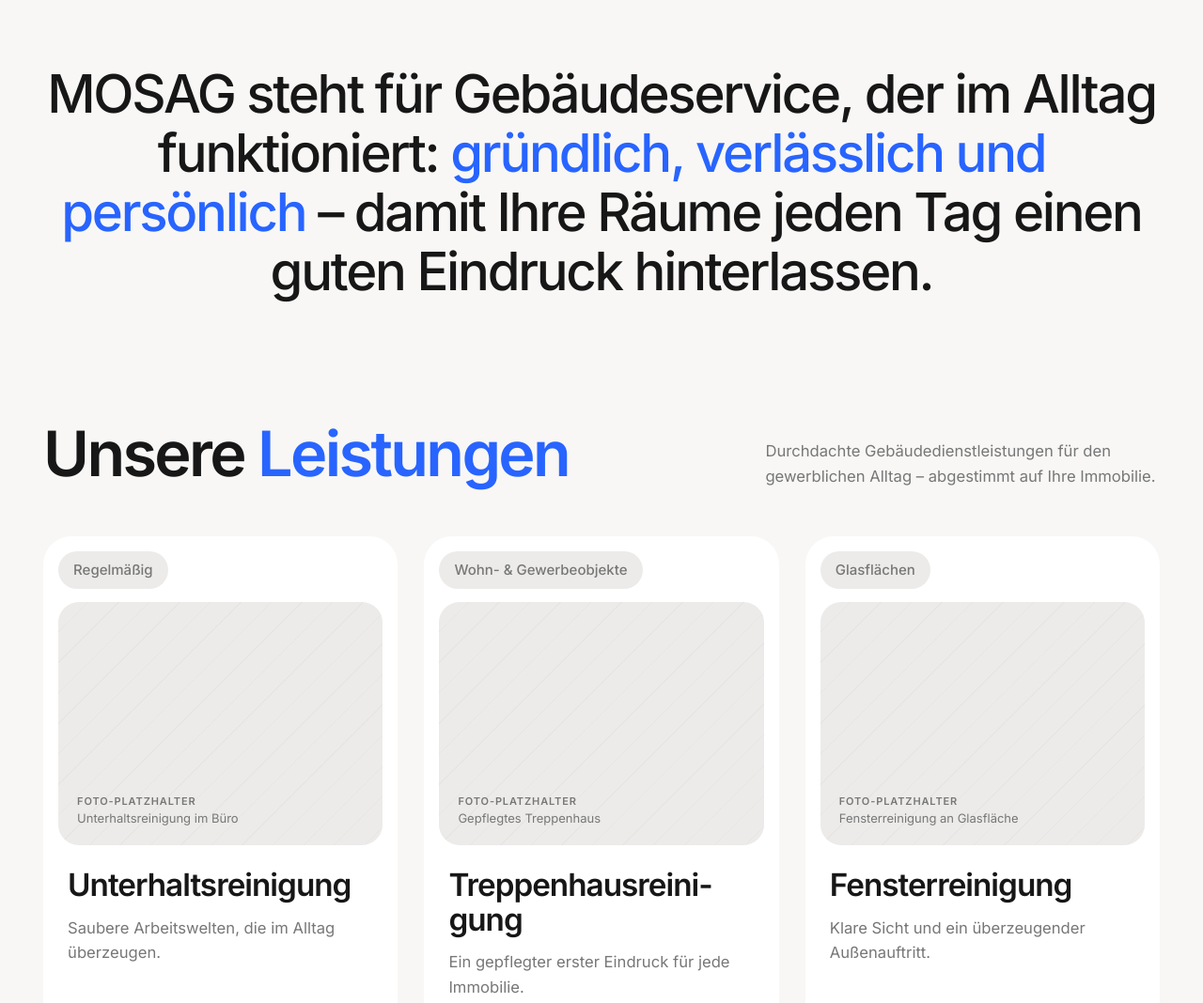
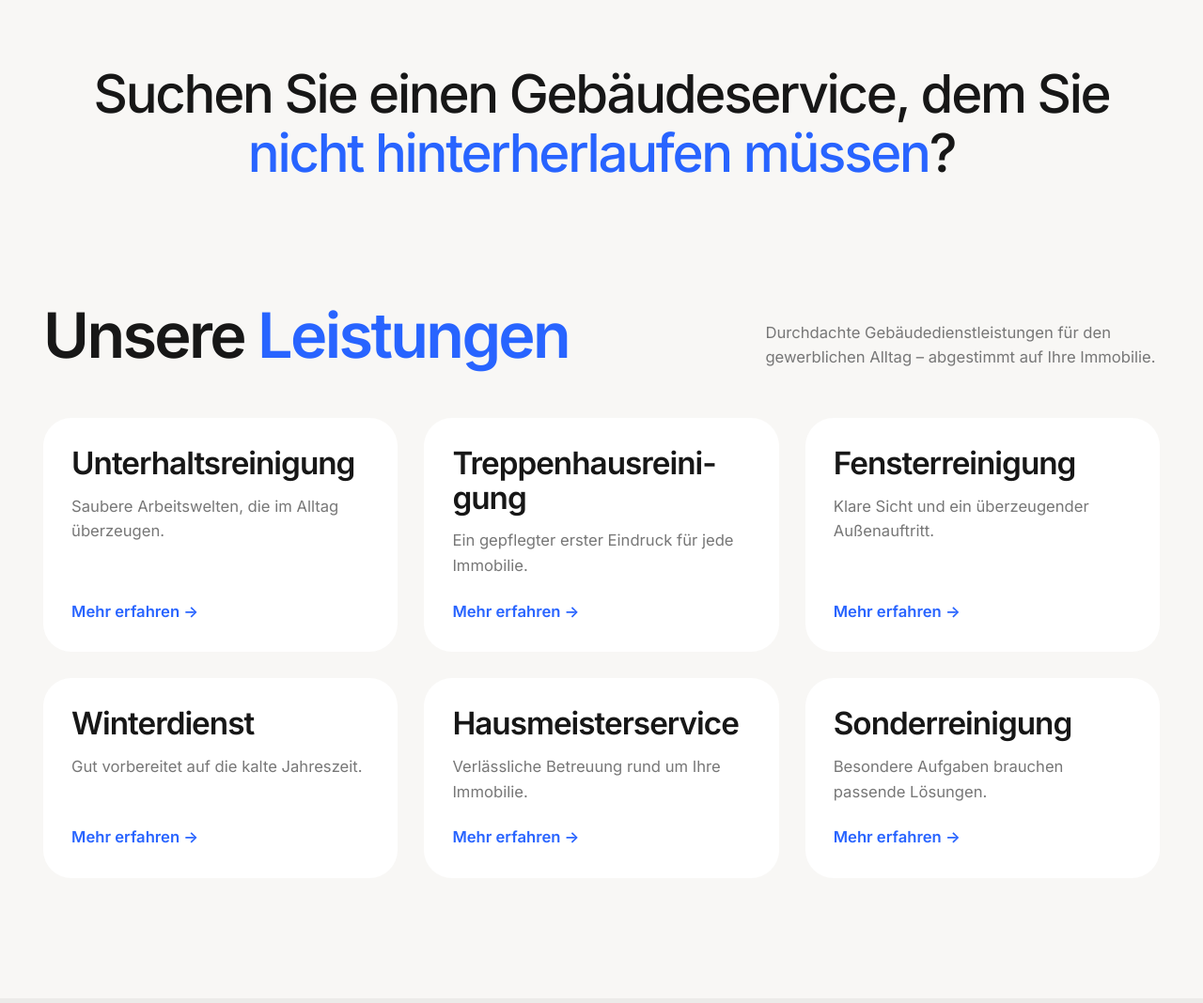
Before and after one commit to NaiFuse/mosag, an Astro site: page / in a window 1280 px wide. Shown: the part 860-1928 px from the top of the page at 94% size. Built offline with nearby package versions, Linux system fonts and the light colour scheme; Astro itself is replaced by a stand-in of ours.

Commit message:
New hero headline and intro statement, simplify service cards
Hero: "Saubere Räume. Ohne Hinterherlaufen." Intro asks about a service
you don't have to chase. Service cards now show only title, teaser and
"Mehr erfahren" (label pill and photo placeholder removed).

Co-Authored-By: Claude Opus 5.5 <noreply@anthropic.com>

```diff
--- a/src/data/site.ts
+++ b/src/data/site.ts
@@ -42,9 +42,3 @@ export const photos: Record<string, PhotoSlot> = {
  about3: { alt: 'Gepflegter Eingangsbereich nach der Reinigung', note: 'Ergebnis: gepflegter Eingangsbereich' },
  values: { alt: 'MOSAG-Mitarbeiter vor einem betreuten Objekt in Darmstadt', note: 'Team- oder Arbeitsfoto (Hochformat)' }
 };
-
-/** Kurzlabel je Leistung für die grauen Kartenlabels der Startseite. */
-export const serviceLabels: Record<string, string> = {
- unterhaltsreinigung: 'Regelmäßig', treppenhausreinigung: 'Wohn- & Gewerbeobjekte', fensterreinigung: 'Glasflächen',
- winterdienst: 'Saisonal', hausmeisterservice: 'Objektbetreuung', sonderreinigung: 'Nach Bedarf'
-};
--- a/src/pages/index.astro
+++ b/src/pages/index.astro
@@ -2,7 +2,7 @@
 import Base from '../layouts/Base.astro';
 import Photo from '../components/Photo.astro';
 import ContactForm from '../components/ContactForm.astro';
-import {services,site,photos,serviceLabels} from '../data/site';
+import {services,site,photos} from '../data/site';
 
 const steps = [
  { n: '01', title: 'Anfrage', text: 'Sie schildern uns Objekt, gewünschte Leistung und Intervalle – per Formular, E-Mail oder Telefon.' },
@@ -28,7 +28,7 @@ const values = [
     <Photo photo={photos.hero} class="hero-media" eager dark />
     <div class="container hero-content">
      <p class="hero-kicker">Gebäudeservice aus {site.zipCity.replace(/^\d+\s/,'')} · {site.region}</p>
-     <h1 id="hero-title">Saubere Räume.<br/>Starker Eindruck.</h1>
+     <h1 id="hero-title">Saubere Räume.<br/>Ohne Hinterherlaufen.</h1>
      <div class="hero-bottom">
       <p class="hero-lead">Zuverlässige Gebäudereinigung und Gebäudeservice für Unternehmen, Hausverwaltungen und Gewerbeimmobilien – persönlich betreut.</p>
       <div class="btn-group">
@@ -43,7 +43,7 @@ const values = [
  <!-- Einleitung -->
  <section class="section">
   <div class="container">
-   <p class="statement">MOSAG steht für Gebäudeservice, der im Alltag funktioniert: <span class="accent">gründlich, verlässlich und persönlich</span> – damit Ihre Räume jeden Tag einen guten Eindruck hinterlassen.</p>
+   <p class="statement">Suchen Sie einen Gebäudeservice, dem Sie <span class="accent">nicht hinterherlaufen müssen</span>?</p>
   </div>
  </section>
 
@@ -57,8 +57,6 @@ const values = [
    <div class="card-grid">
     {services.map(s=>(
      <a class="service-card" href={'/leistungen/'+s.slug+'/'}>
-      <span class="card-label">{serviceLabels[s.slug]}</span>
-      <Photo photo={photos[s.slug]} class="card-media" />
       <h3>{s.name}</h3>
       <p>{s.teaser}</p>
       <span class="card-link">Mehr erfahren <span aria-hidden="true">→</span></span>
--- a/src/styles/global.css
+++ b/src/styles/global.css
@@ -196,16 +196,11 @@ h3 { font-size: var(--fs-h3); line-height: 1.1; letter-spacing: -0.03em; }
 .card-grid, .service-grid { display: grid; grid-template-columns: repeat(3, minmax(0, 1fr)); gap: var(--gap); }
 .service-card {
   display: flex; flex-direction: column; gap: 14px;
-  padding: 16px 16px 30px; background: var(--color-surface);
+  padding: 20px 20px 30px; background: var(--color-surface);
   border-radius: var(--radius-card); text-decoration: none; color: var(--color-text);
   transition: transform .25s;
 }
 .service-card:hover { transform: translateY(-4px); }
-.card-label {
-  align-self: flex-start; padding: 8px 16px; border-radius: 999px;
-  background: var(--color-muted); color: var(--color-secondary); font-size: 15px; font-weight: 500;
-}
-.card-media { aspect-ratio: 4 / 3; border-radius: 22px; }
 .service-card h3, .service-card h2 { font-size: var(--fs-h3); margin: 10px 10px 0; }
 .service-card p { margin: 0 10px; color: var(--color-secondary); }
 .card-link { margin: auto 10px 0; padding-top: 8px; color: var(--color-primary); font-weight: 600; }
```
